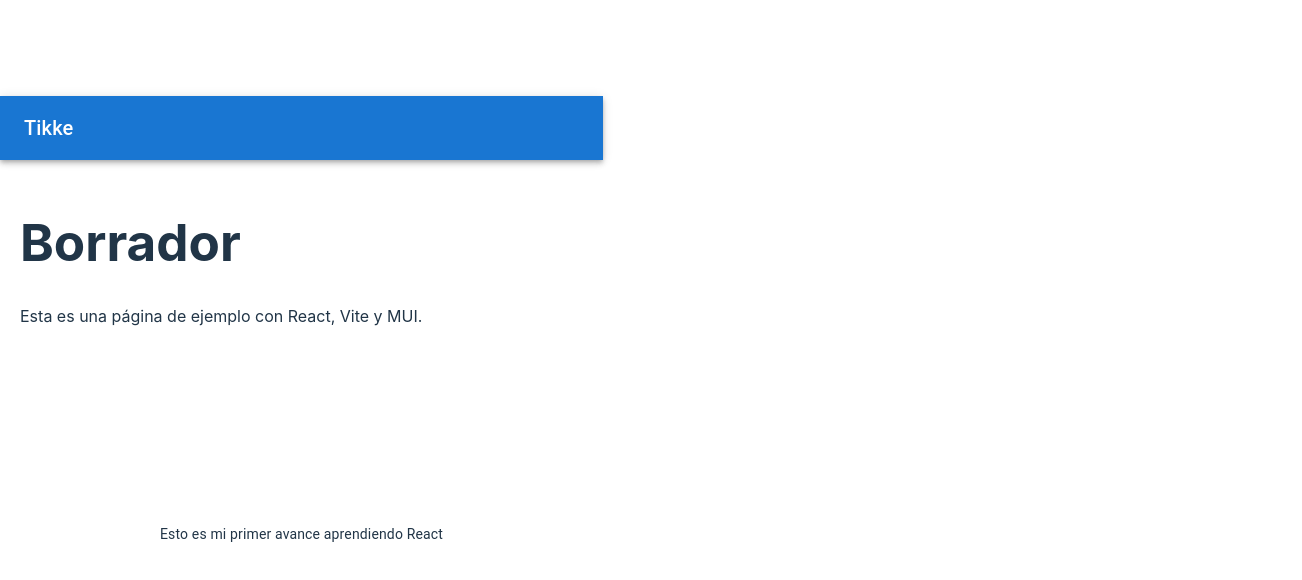
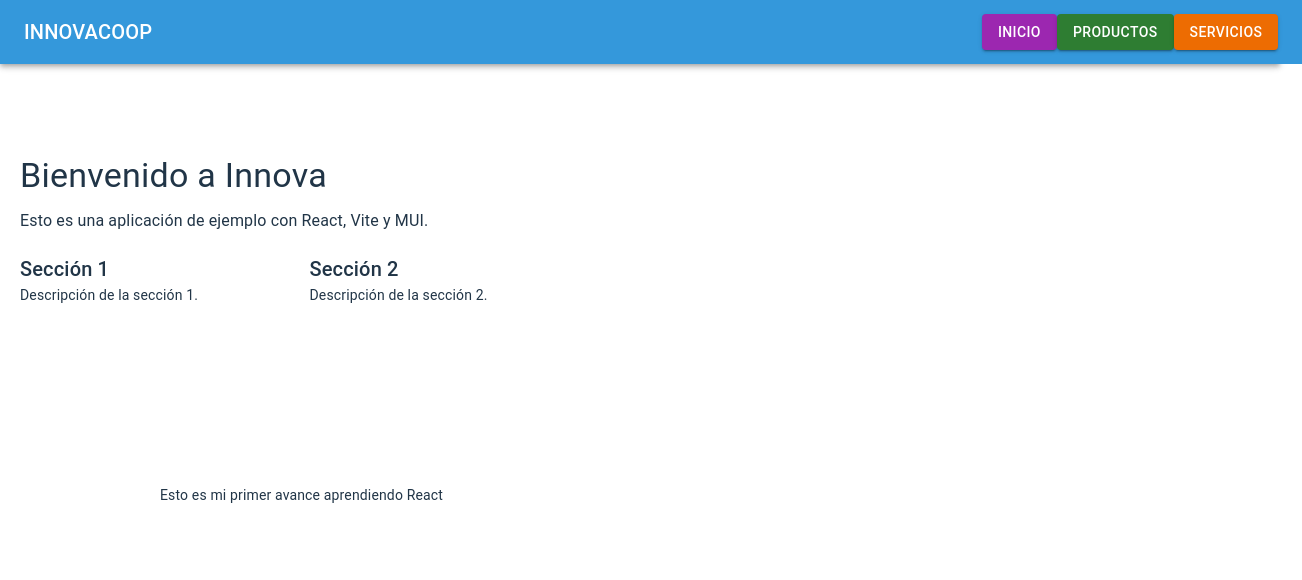
Before and after one commit to ccxnu/borrador-innova, a React (Vite) app: page / in a window 1280 px wide. Shown: the top 580 px of the page, 1302 px wide, since content can reach past the window. Built offline with nearby package versions, Linux system fonts and the light colour scheme.

Commit message:
Adelanto 2

```diff
--- a/src/App.jsx
+++ b/src/App.jsx
@@ -1,15 +1,13 @@
 import Header from './components/header/Header';
 import Footer from './components/footer/Footer';
+import MainContent from './components/MainContent/MainContent';
 
 const App = () => {
   return (
     <div>
       <Header />
-      <div style={{ padding: '20px' }}>
-        <h1>Borrador</h1>
-        <p>Esta es una página de ejemplo con React, Vite y MUI.</p>
-      </div>
-      <Footer/>
+      <MainContent />
+      <Footer />
     </div>
   );
 };
--- /dev/null
+++ b/src/components/MainContent/MainContent.jsx
@@ -0,0 +1,32 @@
+import { Box, Typography, Grid } from '@mui/material';
+
+const MainContent = () => {
+  return (
+    <Box sx={{ padding: '20px' }}>
+      <Typography variant="h4" gutterBottom>
+        Bienvenido a Innova
+      </Typography>
+      <Typography variant="body1" sx={{ marginBottom: '20px' }}>
+        Esto es una aplicación de ejemplo con React, Vite y MUI.
+      </Typography>
+      <Grid container spacing={2}>
+        <Grid item xs={12} md={6}>
+          <Typography variant="h6">Sección 1</Typography>
+          <Typography variant="body2">
+            Descripción de la sección 1.
+          </Typography>
+        </Grid>
+        <Grid item xs={12} md={6}>
+          <Typography variant="h6">Sección 2</Typography>
+          <Typography variant="body2">
+            Descripción de la sección 2.
+          </Typography>
+        </Grid>
+      </Grid>
+
+      {/* Agrega más contenido según lo necesites */}
+    </Box>
+  );
+};
+
+export default MainContent;
--- a/src/components/header/Header.jsx
+++ b/src/components/header/Header.jsx
@@ -1,10 +1,21 @@
-import { AppBar, Toolbar, Typography } from '@mui/material';
+import { AppBar, Toolbar, Typography, Button, Box, Grid } from '@mui/material';
 
 const Header = () => {
   return (
-    <AppBar position="static">
-      <Toolbar>
-        <Typography variant="h6">Tikke</Typography>
+    <AppBar position="absolute" >
+
+      <Toolbar sx={{ backgroundColor: '#3498DB', width: '98%', }}>
+        <Box display="flex" alignItems="center">
+        <Typography variant="h6">INNOVA</Typography>
+        <Typography variant="h6">COOP</Typography>
+        </Box>
+        <Grid container justifyContent='end'>
+        <Box>
+        <Button variant="contained" color='secondary'>Inicio</Button>
+        <Button variant="contained" color='success'>Productos</Button>
+        <Button variant="contained" color='warning'>Servicios</Button>
+        </Box>
+        </Grid>
       </Toolbar>
     </AppBar>
   );
```
Also changed, not shown: src/logo/Logo.png (added).
